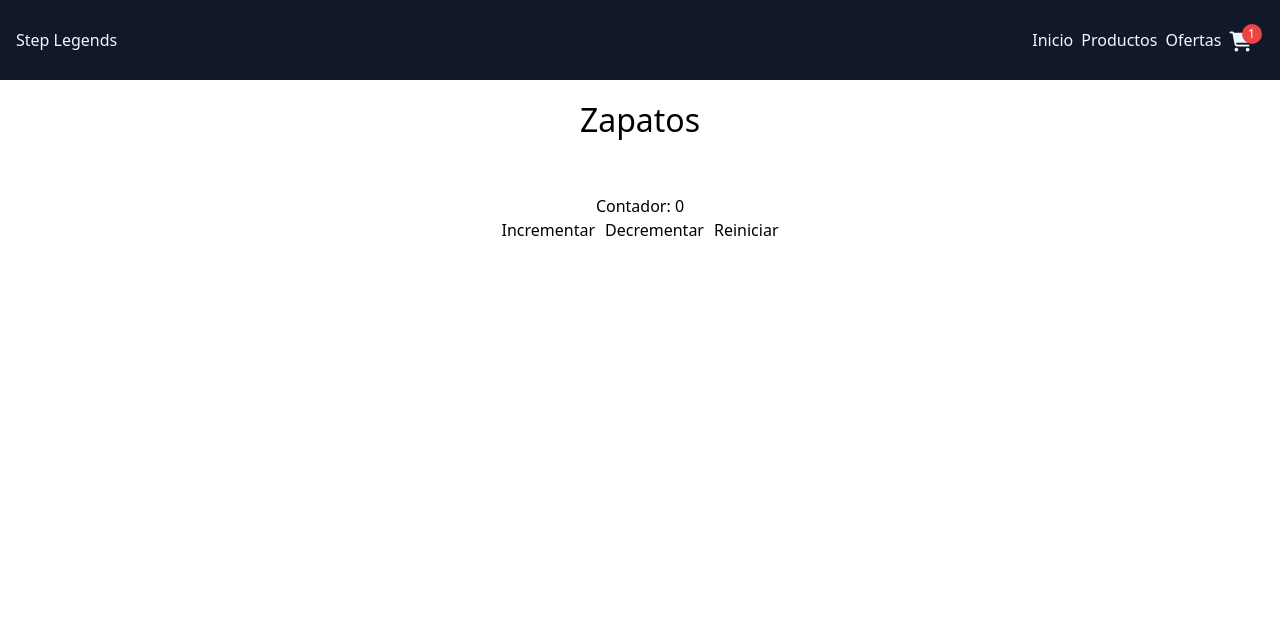
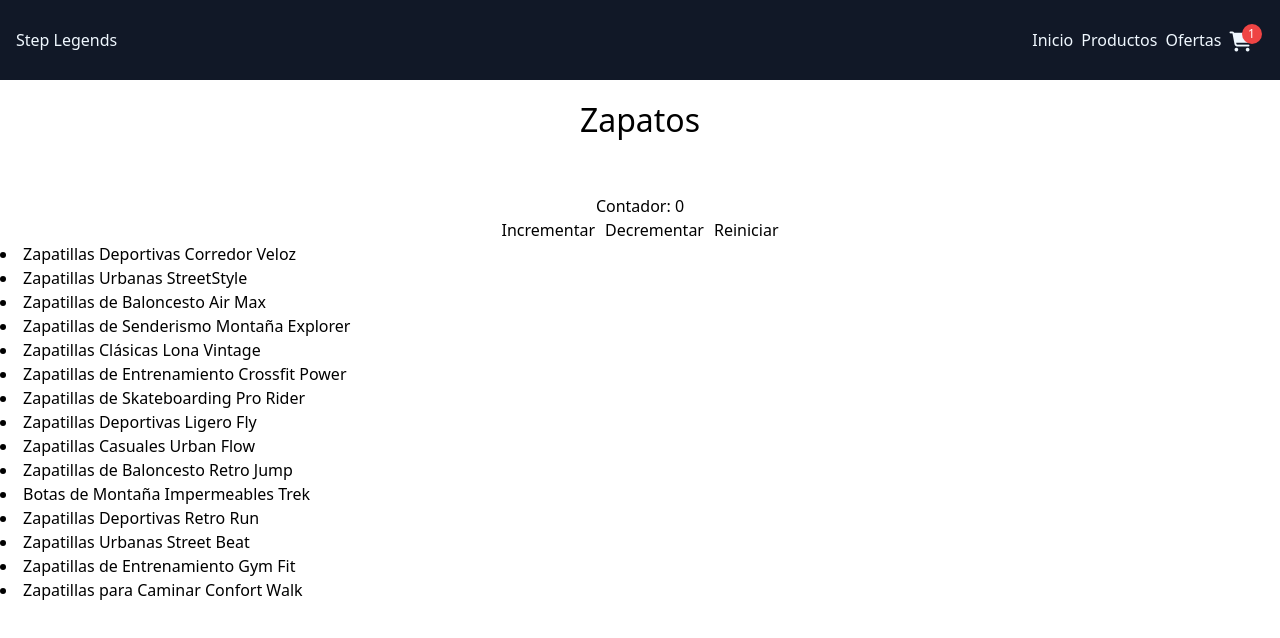
Before and after one commit to Michelegallo997/react_proyect, a React (Vite) app: page / in a window 1280 px wide. Shown: the top 638 px of the page. Built offline with nearby package versions, Linux system fonts and the light colour scheme.

Commit message:
React_Proyect3

```diff
--- /dev/null
+++ b/src/App.jsx
@@ -0,0 +1,12 @@
+import { list } from "postcss";
+import products from "./data";
+function App(){
+    const listProducts= products.map(prod => <li>{prod.title}</li>)
+
+return(
+    <>
+    <section>{listProducts}</section>
+    </>
+);
+}
+export default App;
--- /dev/null
+++ b/src/data.js
@@ -0,0 +1,139 @@
+const products = [
+    {
+      id: 1,
+      title: "Zapatillas Deportivas Corredor Veloz",
+      price: 89.99,
+      stock: 50,
+      category: "Running",
+      description: "Ideales para corredores que buscan ligereza y amortiguación.",
+      imageUrl: "https://via.placeholder.com/300/007bff/FFFFFF?text=Zapatilla+Running1" // Ejemplo
+    },
+    {
+      id: 2,
+      title: "Zapatillas Urbanas StreetStyle",
+      price: 69.99,
+      stock: 30,
+      category: "Urbanas",
+      description: "Estilo moderno y comodidad para el día a día.",
+      imageUrl: "https://via.placeholder.com/300/6c757d/FFFFFF?text=Zapatilla+Urbana1" // Ejemplo
+    },
+    {
+      id: 3,
+      title: "Zapatillas de Baloncesto Air Max",
+      price: 129.99,
+      stock: 20,
+      category: "Baloncesto",
+      description: "Máximo soporte y rendimiento en la cancha.",
+      imageUrl: "https://via.placeholder.com/300/28a745/FFFFFF?text=Zapatilla+Basket1" // Ejemplo
+    },
+    {
+      id: 4,
+      title: "Zapatillas de Senderismo Montaña Explorer",
+      price: 99.99,
+      stock: 40,
+      category: "Senderismo",
+      description: "Agarre y protección para terrenos difíciles.",
+      imageUrl: "https://via.placeholder.com/300/dc3545/FFFFFF?text=Zapatilla+Senderismo1" // Ejemplo
+    },
+      {
+      id: 5,
+      title: "Zapatillas Clásicas Lona Vintage",
+      price: 59.99,
+      stock: 60,
+      category: "Clásicas",
+      description: "Un clásico reinventado para un look casual.",
+      imageUrl: "https://via.placeholder.com/300/ffc107/FFFFFF?text=Zapatilla+Clasica1" // Ejemplo
+    },
+    {
+      id: 6,
+      title: "Zapatillas de Entrenamiento Crossfit Power",
+      price: 109.99,
+      stock: 25,
+      category: "Crossfit",
+      description: "Estabilidad y resistencia para entrenamientos intensos.",
+      imageUrl: "https://via.placeholder.com/300/17a2b8/FFFFFF?text=Zapatilla+Crossfit1" // Ejemplo
+    },
+    {
+      id: 7,
+      title: "Zapatillas de Skateboarding Pro Rider",
+      price: 79.99,
+      stock: 35,
+      category: "Skateboarding",
+      description: "Agarre y durabilidad para trucos profesionales.",
+      imageUrl: "https://via.placeholder.com/300/000000/FFFFFF?text=Zapatilla+Skate1" // Ejemplo
+    },
+    {
+      id: 8,
+      title: "Zapatillas Deportivas Ligero Fly",
+      price: 74.99,
+      stock: 45,
+      category: "Running",
+      description: "Sensación de ligereza y libertad en cada paso.",
+      imageUrl: "https://via.placeholder.com/300/007bff/FFFFFF?text=Zapatilla+Running2" // Ejemplo
+    },
+      {
+      id: 9,
+      title: "Zapatillas Casuales Urban Flow",
+      price: 64.99,
+      stock: 55,
+      category: "Urbanas",
+      description: "Comodidad y estilo para el ritmo de la ciudad.",
+      imageUrl: "https://via.placeholder.com/300/6c757d/FFFFFF?text=Zapatilla+Urbana2" // Ejemplo
+    },
+    {
+      id: 10,
+      title: "Zapatillas de Baloncesto Retro Jump",
+      price: 119.99,
+      stock: 15,
+      category: "Baloncesto",
+      description: "Estilo retro con tecnología moderna para el juego.",
+      imageUrl: "https://via.placeholder.com/300/28a745/FFFFFF?text=Zapatilla+Basket2" // Ejemplo
+    },
+    {
+      id: 11,
+      title: "Botas de Montaña Impermeables Trek",
+      price: 104.99,
+      stock: 30,
+      category: "Senderismo",
+      description: "Protección total contra el agua y gran agarre.",
+      imageUrl: "https://via.placeholder.com/300/dc3545/FFFFFF?text=Bota+Senderismo" // Ejemplo
+    },
+      {
+      id: 12,
+      title: "Zapatillas Deportivas Retro Run",
+      price: 84.99,
+      stock: 40,
+      category: "Running",
+      description: "Estilo retro con la comodidad actual.",
+      imageUrl: "https://via.placeholder.com/300/007bff/FFFFFF?text=Zapatilla+Running3" // Ejemplo
+    },
+    {
+      id: 13,
+      title: "Zapatillas Urbanas Street Beat",
+      price: 74.99,
+      stock: 20,
+      category: "Urbanas",
+      description: "Un estilo moderno y atrevido para la ciudad.",
+      imageUrl: "https://via.placeholder.com/300/6c757d/FFFFFF?text=Zapatilla+Urbana3" // Ejemplo
+    },
+      {
+      id: 14,
+      title: "Zapatillas de Entrenamiento Gym Fit",
+      price: 94.99,
+      stock: 35,
+      category: "Entrenamiento",
+      description: "Versatilidad y soporte para todo tipo de entrenamiento.",
+      imageUrl: "https://via.placeholder.com/300/17a2b8/FFFFFF?text=Zapatilla+Gym" // Ejemplo
+    },
+    {
+      id: 15,
+      title: "Zapatillas para Caminar Confort Walk",
+      price: 54.99,
+      stock: 65,
+      category: "Casual",
+      description: "Máxima comodidad para largas caminatas.",
+      imageUrl: "https://via.placeholder.com/300/ffc107/FFFFFF?text=Zapatilla+Casual" // Ejemplo
+    }
+  ];
+
+export default products
--- a/src/main.jsx
+++ b/src/main.jsx
@@ -3,7 +3,9 @@ import { createRoot } from 'react-dom/client'
 import './index.css'
 import Navbar from './assets/Componentes/navbar/navbar.jsx'
 import Title  from './assets/Componentes/header/Title.jsx'
-import Counter from './assets/Componentes/Counter.jsx'
+import Counter from './assets/Componentes/header/Counter.jsx'
+import products from './data.js'
+import App from './App.jsx'
 
 const root= createRoot(document.getElementById('root'))
 
@@ -12,5 +14,6 @@ root.render(
     <Navbar/>
     <Title size={32}>Zapatos</Title>
     <Counter></Counter>
+    <App></App>
   </StrictMode>,
 )
```
Also changed, not shown: src/assets/Componentes/products/ItemListContainer.jsx (added, +10 -0 lines), src/assets/Componentes/header/Counter.jsx (renamed from src/assets/Componentes/Counter.jsx), src/assets/Componentes/navbar/rb_3191.png (deleted), src/assets/Componentes/products/FlexContainer.jsx (added).
